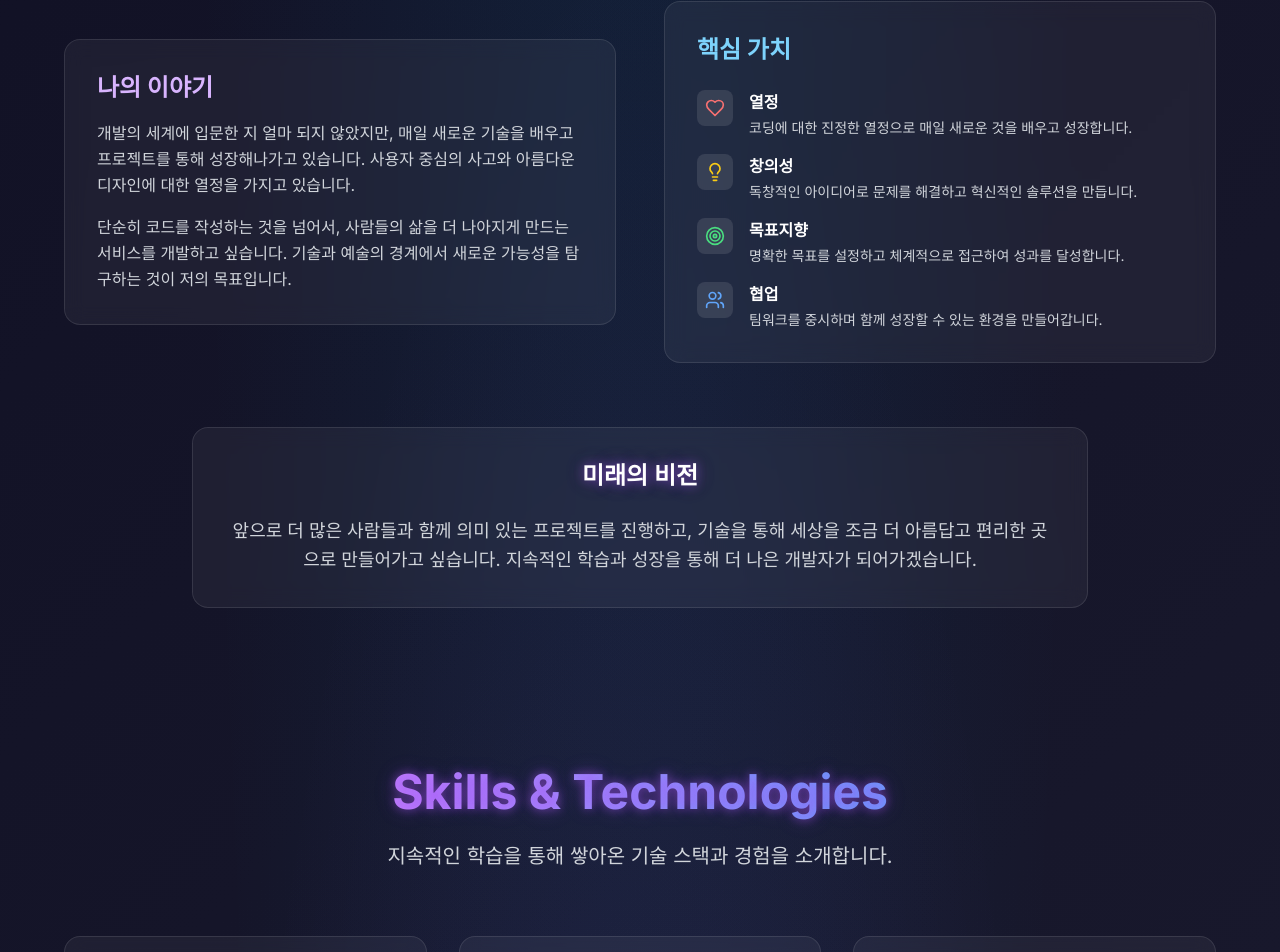
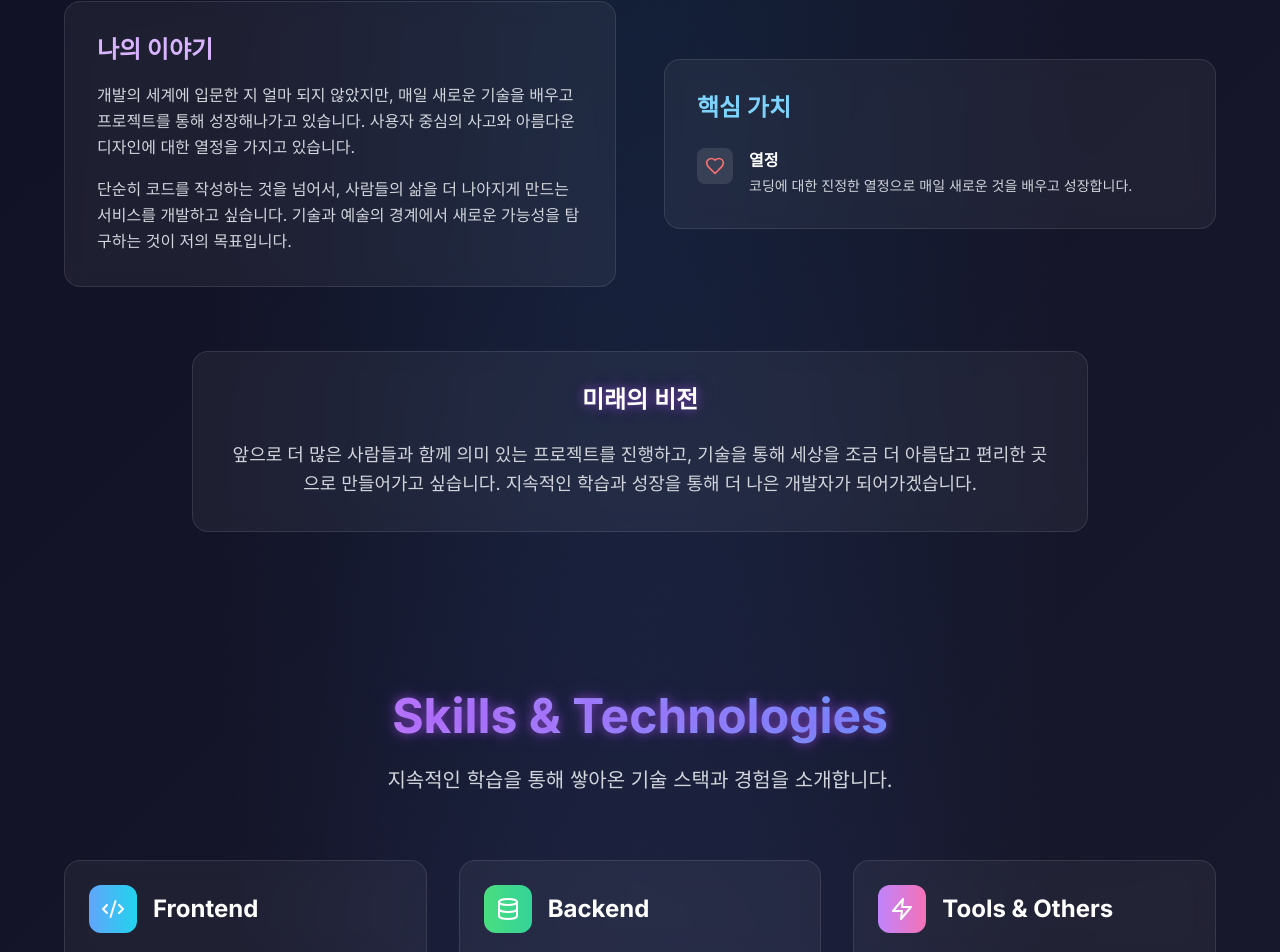
Before and after one commit to DDooTTaa/who-is-jinyong, a Next.js app: page / in a window 1280 px wide. Shown: the part 1080-2032 px from the top of the page. Built offline with nearby package versions, Linux system fonts and the light colour scheme.

Commit message:
About 밸류 재설정정

```diff
--- a/components/About.tsx
+++ b/components/About.tsx
@@ -39,24 +39,24 @@ const About = () => {
       description: '코딩에 대한 진정한 열정으로 매일 새로운 것을 배우고 성장합니다.',
       color: 'text-red-400',
     },
-    {
-      icon: Lightbulb,
-      title: '창의성',
-      description: '독창적인 아이디어로 문제를 해결하고 혁신적인 솔루션을 만듭니다.',
-      color: 'text-yellow-400',
-    },
-    {
-      icon: Target,
-      title: '목표지향',
-      description: '명확한 목표를 설정하고 체계적으로 접근하여 성과를 달성합니다.',
-      color: 'text-green-400',
-    },
-    {
-      icon: Users,
-      title: '협업',
-      description: '팀워크를 중시하며 함께 성장할 수 있는 환경을 만들어갑니다.',
-      color: 'text-blue-400',
-    },
+    // {
+    //   icon: Lightbulb,
+    //   title: '창의성',
+    //   description: '독창적인 아이디어로 문제를 해결하고 혁신적인 솔루션을 만듭니다.',
+    //   color: 'text-yellow-400',
+    // },
+    // {
+    //   icon: Target,
+    //   title: '목표지향',
+    //   description: '명확한 목표를 설정하고 체계적으로 접근하여 성과를 달성합니다.',
+    //   color: 'text-green-400',
+    // },
+    // {
+    //   icon: Users,
+    //   title: '협업',
+    //   description: '팀워크를 중시하며 함께 성장할 수 있는 환경을 만들어갑니다.',
+    //   color: 'text-blue-400',
+    // },
   ]
 
   return (
```
